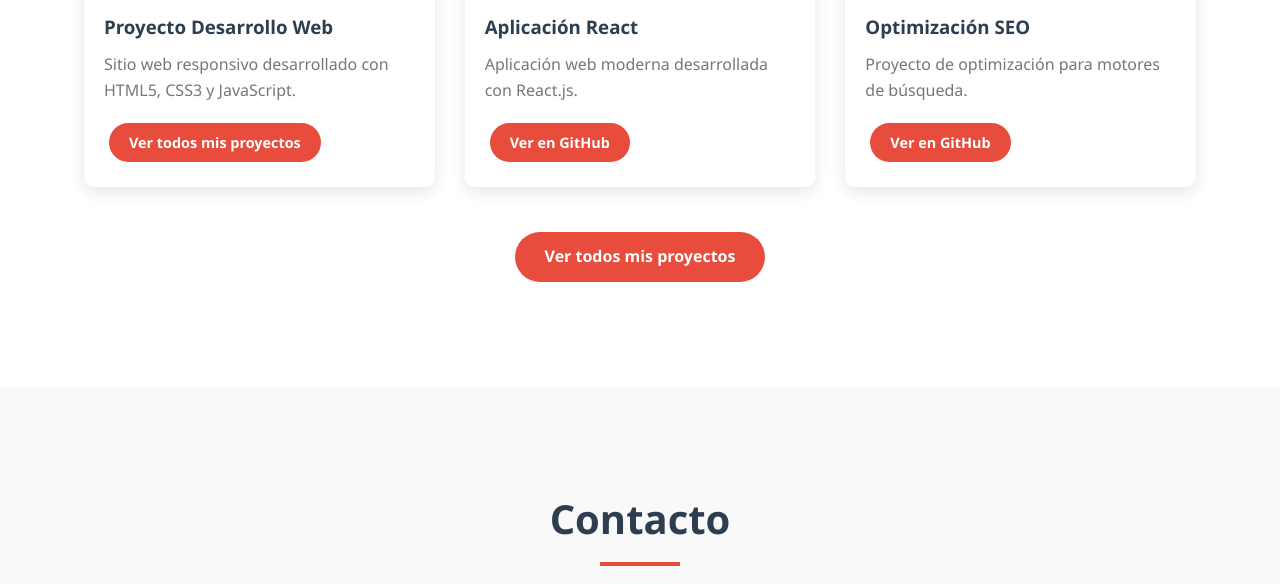
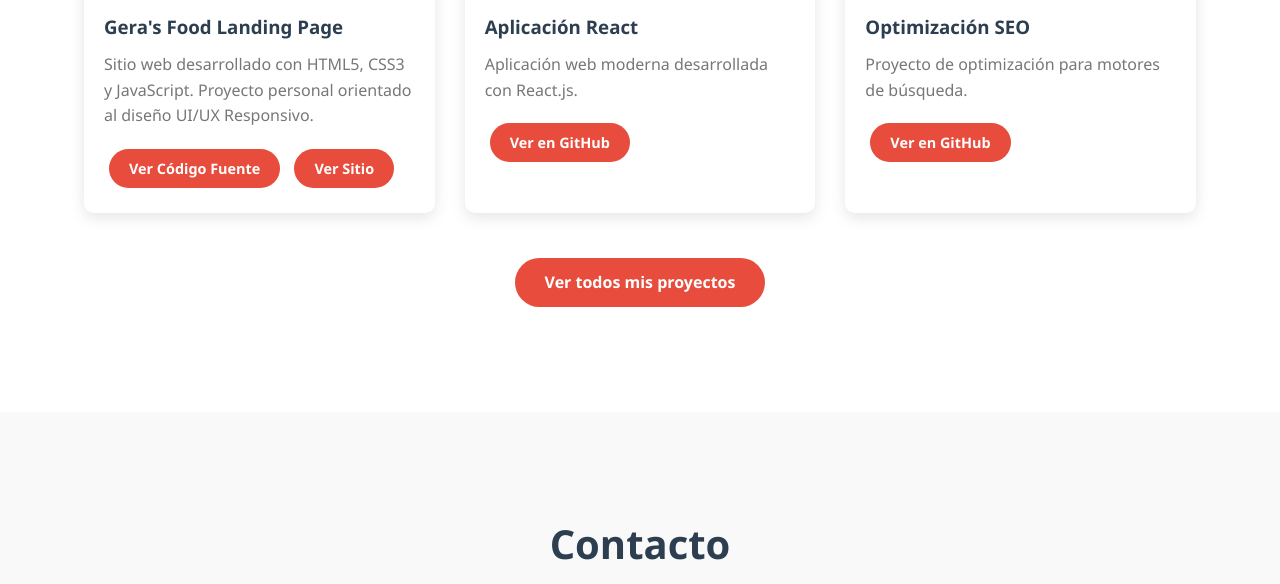
Before and after one commit to GerardoMorel/portfolio, a plain HTML site: page index.html in a window 1280 px wide. Shown: the part 4808-5392 px from the top of the page. Drawn offline with Linux system fonts and the light colour scheme.

Commit message:
feat: añadida landing page Gera’s Food al portfolio fix: traducciones y botones actualizados.

```diff
--- a/SRC/script.js
+++ b/SRC/script.js
@@ -196,11 +196,12 @@ const traducciones = {
     // Proyectos
     proyectosTitulo: "Mis Proyectos",
     proyectoCards: [
-      { h3: "Proyecto Desarrollo Web", p: "Sitio web responsivo desarrollado con HTML5, CSS3 y JavaScript.", btn: "Ver en GitHub" },
+      { h3: "Gera's Food Landing Page", p: "Sitio web desarrollado con HTML5, CSS3 y JavaScript. Proyecto personal orientado al diseño UI/UX Responsivo.", btn: "Ver en GitHub" },
       { h3: "Aplicación React", p: "Aplicación web moderna desarrollada con React.js.", btn: "Ver en GitHub" },
       { h3: "Optimización SEO", p: "Proyecto de optimización para motores de búsqueda.", btn: "Ver en GitHub" }
     ],
-    verTodos: "Ver todos mis proyectos",
+    verTodos: "Ver Código Fuente",
+    verSitio: "Ver Sitio",
     // Contacto
     contactoTitulo: "Contacto",
     hablemos: "¡Hablemos!",
@@ -239,11 +240,12 @@ const traducciones = {
     ],
     proyectosTitulo: "My Projects",
     proyectoCards: [
-      { h3: "Web Development Project", p: "Responsive website built with HTML5, CSS3 and JavaScript.", btn: "View on GitHub" },
+      { h3: "Gera's Food Landing Page", p: "Website developed with HTML5, CSS3, and JavaScript. Personal project focused on responsive UI/UX design.", btn: "View Site" },
       { h3: "React App", p: "Modern web app built with React.js.", btn: "View on GitHub" },
       { h3: "SEO Optimization", p: "Search engine optimization project.", btn: "View on GitHub" }
     ],
-    verTodos: "See all my projects",
+    verTodos: "View Source Code",
+    verSitio: "View Site",
     contactoTitulo: "Contact",
     hablemos: "Let's talk!",
     contactoTexto: "If you have a project in mind or just want to say hi, feel free to reach out.",
@@ -279,11 +281,12 @@ const traducciones = {
     ],
     proyectosTitulo: "Meus Projetos",
     proyectoCards: [
-      { h3: "Projeto de Desenvolvimento Web", p: "Site responsivo com HTML5, CSS3 e JavaScript.", btn: "Ver no GitHub" },
+      { h3: "Gera's Food Landing Page", p: "Site desenvolvido com HTML5, CSS3 e JavaScript. Projeto pessoal voltado para o design UI/UX responsivo.", btn: "Ver no GitHub" },
       { h3: "Aplicativo React", p: "Aplicação web moderna em React.js.", btn: "Ver no GitHub" },
       { h3: "Otimização de SEO", p: "Projeto de otimização para mecanismos de busca.", btn: "Ver no GitHub" }
     ],
-    verTodos: "Ver todos os meus projetos",
+    verTodos: "Ver Código-Fonte",
+    verSitio: "Ver Site",
     contactoTitulo: "Contato",
     hablemos: "Vamos conversar!",
     contactoTexto: "Se você tem um projeto em mente ou só quer dizer oi, fale comigo.",
@@ -372,7 +375,8 @@ function aplicarTraduccion(lang) {
   }
   const verTodosBtn = document.querySelector('#proyectos a.btn[href*="github"]');
   if (verTodosBtn) verTodosBtn.textContent = t.verTodos;
-
+  const verSitioBtn = document.querySelector('#proyectos a.btn-ver-sitio');
+  if (verSitioBtn) verSitioBtn.textContent = t.verSitio;
   // Contacto
   setText('#contacto .titulo-seccion', t.contactoTitulo);
   setText('#contacto .info-contacto h3', t.hablemos);
--- a/index.html
+++ b/index.html
@@ -200,11 +200,12 @@
             <h2 class="titulo-seccion">Mis Proyectos</h2>
             <div class="proyectos">
                 <div class="proyecto">
-                    <img src="https://via.placeholder.com/400x300?text=Proyecto+Web" alt="Proyecto 1" class="proyecto-img">
+                    <img src="SRC/Proyecto_Gerardosfood.png" alt="Gera's Food Screenshot" class="proyecto-img">
                     <div class="proyecto-info">
-                        <h3>Proyecto Desarrollo Web</h3>
-                        <p>Sitio web responsivo desarrollado con HTML5, CSS3 y JavaScript.</p>
-                        <a href="https://github.com/GerardoMorel" class="btn btn-pequeno">Ver en GitHub</a>
+                        <h3>Gera's Food Landing Page</h3>
+                        <p>Sitio web desarrollado con HTML5, CSS3 y JavaScript. Proyecto personal orientado al diseño UI/UX Responsivo.</p>
+                        <a href="https://github.com/GerardoMorel/Gerardo-FOOD-Landing-Page" class="btn btn-pequeno" target="_blank">Ver Código</a>
+                        <a href="https://gerardomorel.github.io/Gerardo-FOOD-Landing-Page/" class="btn btn-pequeno btn-ver-sitio" target="_blank">Ver Sitio</a>
                     </div>
                 </div>
                 <div class="proyecto">
```
Also changed, not shown: SRC/Proyecto_Gerardosfood.png (added).
